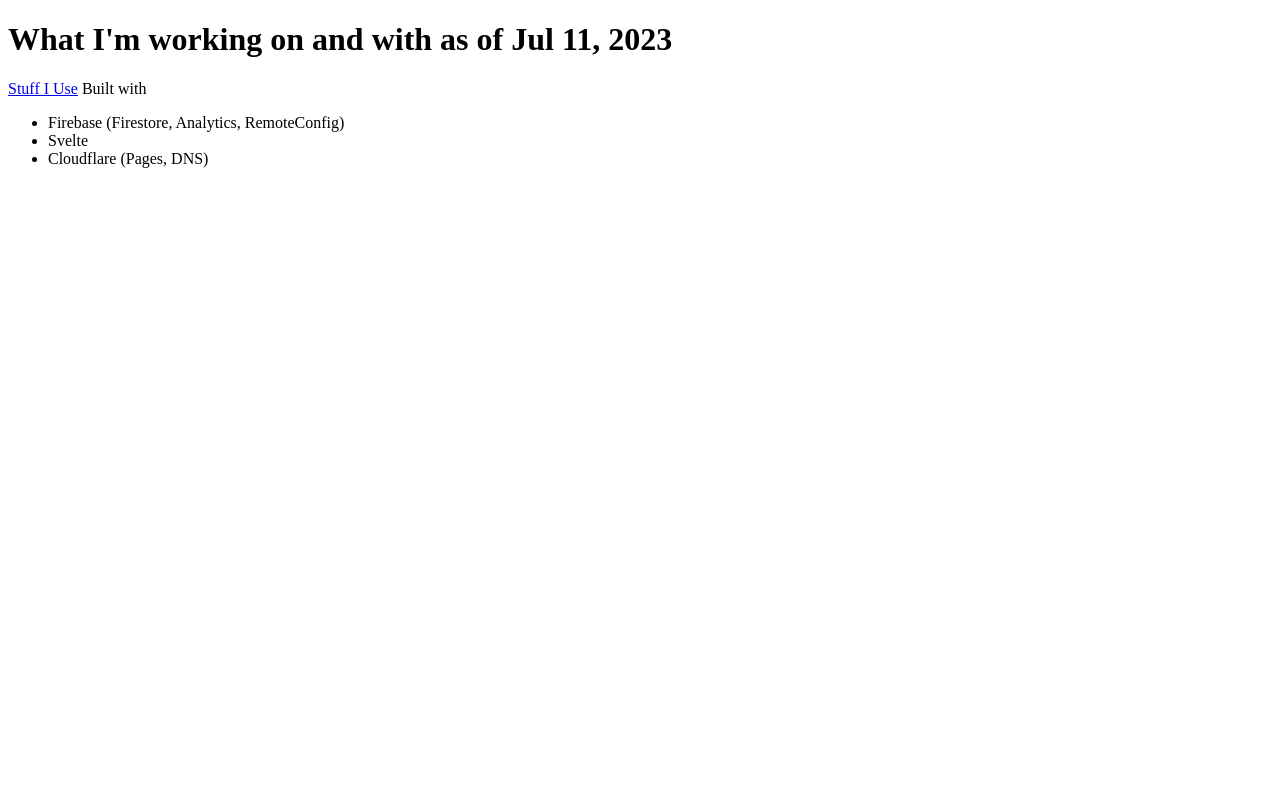
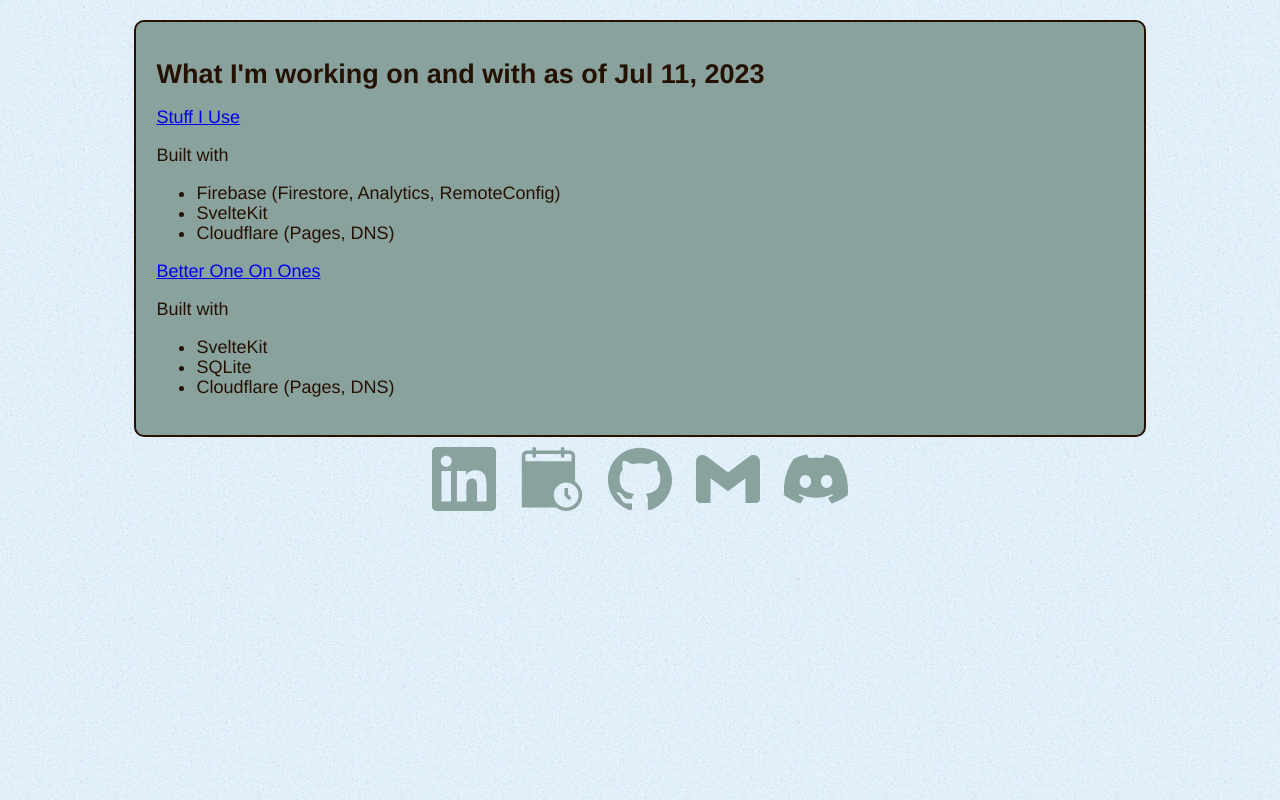
Before and after one commit to jdoconnor/jdoconnor.github.io, a SvelteKit app: page /now in a window 1280 px wide. Built offline with nearby package versions, Linux system fonts and the light colour scheme.

Commit message:
layout split into different file

```diff
--- /dev/null
+++ b/src/routes/+layout.svelte
@@ -0,0 +1,67 @@
+<script lang="ts">
+	import facebookLogo from '$lib/assets/facebook.svg?raw';
+	import githubLogo from '$lib/assets/github.svg?raw';
+	import gmailLogo from '$lib/assets/gmail.svg?raw';
+	import discordLogo from '$lib/assets/discord.svg?raw';
+	import linkedInLogo from '$lib/assets/linkedin.svg?raw';
+	import scheduleLogo from '$lib/assets/calendar.svg?raw';
+	import Icon from '$lib/icon.svelte';
+</script>
+
+<div id="container">
+	<div id="content">
+		<slot />
+	</div>
+	<footer id="social">
+		<div class="icons">
+			<Icon
+				name="View my LinkedIn profile"
+				image={linkedInLogo}
+				link="https://www.linkedin.com/in/jdoconnor"
+			/>
+			<Icon
+				name="Schedule a meeting with me"
+				image={scheduleLogo}
+				link="https://www.cal.com/jdoconnor"
+			/>
+			<Icon
+				name="View my Github profile"
+				image={githubLogo}
+				link="https://www.github.com/jdoconnor"
+			/>
+			<Icon name="Email me" image={gmailLogo} link="mailto:jaydoconnor@gmail.com" />
+			<Icon
+				name="View my Discord profile"
+				image={discordLogo}
+				link="https://discordapp.com/users/257316698728693760"
+			/>
+		</div>
+	</footer>
+</div>
+
+<style>
+	:global(body) {
+		background-image: url('$lib/assets/noise.png');
+		background-color: #e3f2fd;
+	}
+	#container {
+		width: 80%;
+		margin: 20px auto;
+	}
+
+	#content {
+		display: block;
+		border: 2px solid #251101;
+		background-color: #8aa29e;
+		font-family: 'Helvetica Neue', Helvetica, Arial, sans-serif;
+		line-height: 20px;
+		color: #251101;
+		font-size: 18px;
+		font-weight: 500;
+		border-radius: 10px;
+	}
+
+	#social {
+		text-align: center;
+	}
+</style>
--- a/src/routes/+page.svelte
+++ b/src/routes/+page.svelte
@@ -1,30 +1,12 @@
 <script lang="ts">
-  import facebookLogo from "$lib/assets/facebook.svg?raw";
-  import githubLogo from "$lib/assets/github.svg?raw";
-  import gmailLogo from "$lib/assets/gmail.svg?raw";
-  import discordLogo from "$lib/assets/discord.svg?raw";
-  import linkedInLogo from "$lib/assets/linkedin.svg?raw";
-  import scheduleLogo from "$lib/assets/calendar.svg?raw";
-  import Icon from "$lib/icon.svelte";
 </script>
 
-<div id="container">
-  <div id="content">
-    My name is Jay. I work on tech, manage teams, and help people grow in their careers. Recently, I was managing teams
-    at <a href="https://www.quip.com/" target="_blank">Quip</a> and
+<div>
+	My name is Jay. I work on tech, manage teams, and help people grow in their careers. Recently, I
+	was managing teams at <a href="https://www.quip.com/" target="_blank">Quip</a> and
 	<a href="https://www.slack.com/" target="_blank">Slack</a>.
 	<span>I also enjoy contributing to</span>
 	<a href="https://www.github.com/jdoconnor" target="_blank">open source software</a> when I have a chance.
-  </div>
-  <div id="social">
-    <div class="icons">
-      <Icon name="View my LinkedIn profile" image={linkedInLogo} link="https://www.linkedin.com/in/jdoconnor" />
-      <Icon name="Schedule a meeting with me" image={scheduleLogo} link="https://www.cal.com/jdoconnor" />
-      <Icon name="View my Github profile" image={githubLogo} link="https://www.github.com/jdoconnor" />
-      <Icon name="Email me" image={gmailLogo} link="mailto:jaydoconnor@gmail.com" />
-      <Icon name="View my Discord profile" image={discordLogo} link="https://discordapp.com/users/257316698728693760" />
-    </div>
-  </div>
 </div>
 
 <style>
@@ -36,26 +18,8 @@
 	a:hover {
 		color: #2c5784;
 	}
-  :global(body) {
-    background-image: url("$lib/assets/noise.png");
-    background-color: #e3f2fd;
-  }
-  #container {
-    width: 80%;
-    margin: 20px auto;
+	div {
+		padding: 60px;
 		text-align: center;
 	}
-
-  #content {
-    display: block;
-    border: 2px solid #251101;
-    background-color: #8aa29e;
-    font-family: "Helvetica Neue", Helvetica, Arial, sans-serif;
-    line-height: 20px;
-    color: #251101;
-    padding: 60px;
-    font-size: 18px;
-    font-weight: 500;
-    border-radius: 10px;
-  }
 </style>
--- a/src/routes/now/+page.svelte
+++ b/src/routes/now/+page.svelte
@@ -1,9 +1,25 @@
-<h1>What I'm working on and with as of Jul 11, 2023</h1>
+<div>
+	<h2>What I'm working on and with as of Jul 11, 2023</h2>
 
-<a href="https://stuffiuse.com/@jdoconnor" target="_blank">Stuff I Use</a>
-Built with
-<ul>
-  <li>Firebase (Firestore, Analytics, RemoteConfig)</li>
-  <li>Svelte</li>
-  <li>Cloudflare (Pages, DNS)</li>
-</ul>
+	<p><a href="https://stuffiuse.com/@jdoconnor" target="_blank">Stuff I Use</a></p>
+	Built with
+	<ul>
+		<li>Firebase (Firestore, Analytics, RemoteConfig)</li>
+		<li>SvelteKit</li>
+		<li>Cloudflare (Pages, DNS)</li>
+	</ul>
+
+	<p><a href="https://betteroneonones.com/" target="_blank">Better One On Ones</a></p>
+	Built with
+	<ul>
+		<li>SvelteKit</li>
+		<li>SQLite</li>
+		<li>Cloudflare (Pages, DNS)</li>
+	</ul>
+</div>
+
+<style>
+	div {
+		padding: 20px;
+	}
+</style>
```
Lines whose indentation alone changed are shown as unchanged.
